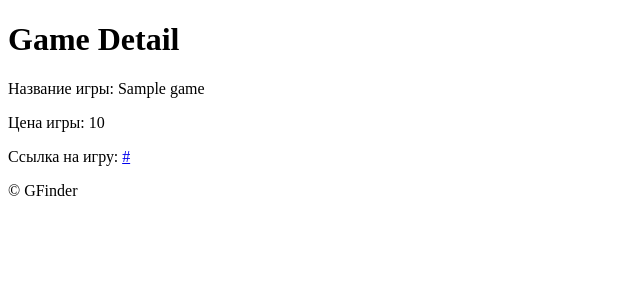
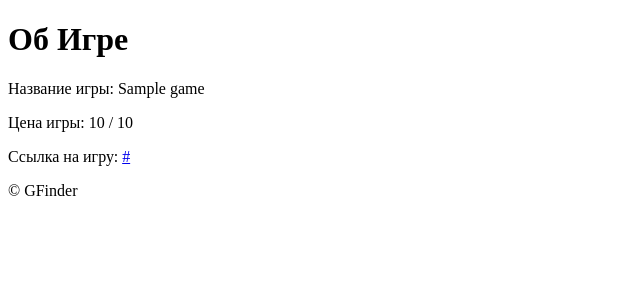
Before and after one commit to Och1ta/parser_game_price, a Django app: template templates/games/game_detail.html in a window 1280 px wide. Shown: the part 132-432 px from the top of the page, without its empty margins (0-640 px from the left). Run offline with Django 5.2, Linux system fonts and the light colour scheme; the template is opened without the code that fills it: most values are stand-ins (such as "Sample title", 1, 10 or a date in 2020).

```diff
--- a/templates/games/game_detail.html
+++ b/templates/games/game_detail.html
@@ -1,20 +1,30 @@
 {% extends "base.html" %}
-{% block title %}
-    Game Detail
-{% endblock %}
+
+{% block title %}Об Игре{% endblock %}
+
 {% block content %}
-    <meta charset="UTF-8">
-    <title>Game Detail</title>
-<body>
-    <h1>Game Detail</h1>
-    <p>Название игры: {{ games.name }}</p>
-    <p>Цена игры: {{ games.price }}</p>
-    <p>Ссылка на игру: <a href="{{ games.url }}">{{ games.url }}</a></p>
-    {% if request.user.is_authenticated %}
-    <form action="{% url 'add_to_favorite' game_id=games.pk %}" method="post">
+  <body>
+  <h1>Об Игре</h1>
+  <p>Название игры: {{ game.name }}</p>
+  {% if game.new_price %}
+    <p>Цена игры: {{ game.old_price }} / {{ game.new_price }}</p>
+  {% else %}
+    <p>Цена игры: {{ game.old_price }}</p>
+  {% endif %}
+  <p>Ссылка на игру: <a href="{{ game.url }}">{{ game.url }}</a></p>
+  {% if request.user.is_authenticated %}
+    {% if not added_to_favorites %}
+      <form action="{% url 'add_to_favorite' pk=game.pk %}" method="post">
         {% csrf_token %}
         <button type="submit">Добавить в избранное</button>
-    </form>
+      </form>
+    {% else %}
+      <p>Игра в списокe избранного.</p>
+      <form action="{% url 'delete_favorite' pk=game.pk %}" method="post">
+        {% csrf_token %}
+        <button type="submit">Удалить из избранного</button>
+      </form>
     {% endif %}
-</body>
+  {% endif %}
+  </body>
 {% endblock %}
```
